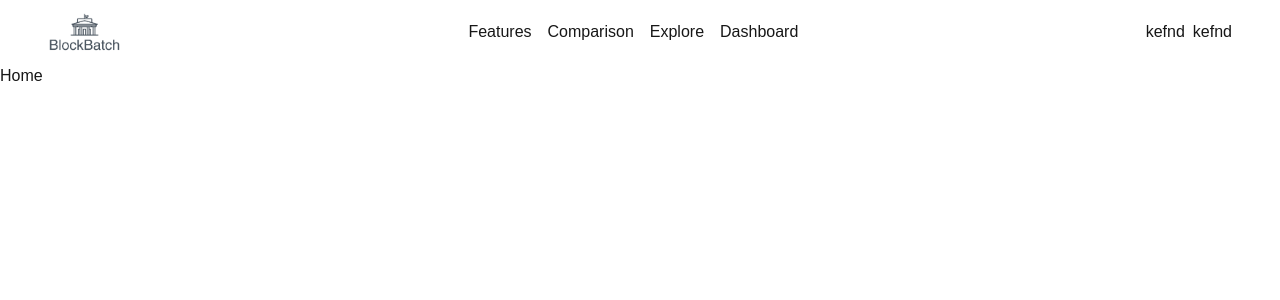
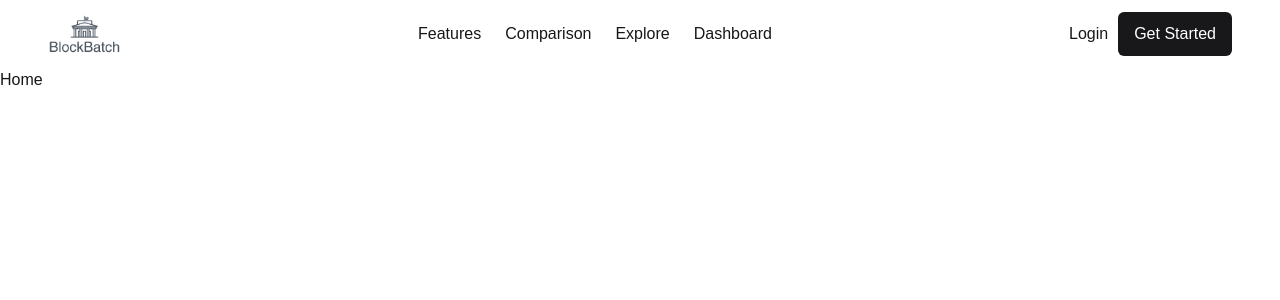
Before and after one commit to IsaacHerreraAguilar/BlockBatchDev, a Next.js app: page / in a window 1280 px wide. Shown: the top 300 px of the page. Built offline with nearby package versions, Linux system fonts and the light colour scheme.

Commit message:
style: enhance global styles and header component
- Added primary color variable to globals.css.
- Removed background color from layout.tsx for improved styling.
- Adjusted header navigation gap and updated button labels for clarity.

```diff
--- a/src/app/globals.css
+++ b/src/app/globals.css
@@ -3,11 +3,13 @@
 :root {
   --background: #ffffff;
   --foreground: #171717;
+  --primary: #18181b;
 }
 
 @theme inline {
   --color-background: var(--background);
   --color-foreground: var(--foreground);
+  --color-primary: var(--primary);
   --font-sans: var(--font-geist-sans);
   --font-mono: var(--font-geist-mono);
 }
--- a/src/app/layout.tsx
+++ b/src/app/layout.tsx
@@ -26,7 +26,7 @@ export default function RootLayout({
   return (
     <html lang="en">
       <body
-        className={`${geistSans.variable} ${geistMono.variable} antialiased bg-red-400`}
+        className={`${geistSans.variable} ${geistMono.variable} antialiased`}
       >
         <Header />
         {children}
--- a/src/components/header.tsx
+++ b/src/components/header.tsx
@@ -20,12 +20,12 @@ export function Header() {
     return (
         <div className="mx-auto container px-12 py-3  flex justify-between items-center">
             <Image src={logo} width={73} alt="BlockBatch" height={40} />
-            <nav className="flex gap-4">
-                {NAV_LINKS.map((value) => <NavigationItem {...value} />)}
+            <nav className="flex gap-6">
+                {NAV_LINKS.map((value, index) => <NavigationItem key={`${index}_${Math.random()}`} {...value} />)}
             </nav>
-            <div className="flex gap-2 items-center">
-                <button>kefnd</button>
-                <button>kefnd</button>
+            <div className="flex gap-2.5 items-center">
+                <button>Login</button>
+                <button className="px-4 py-2.5 bg-primary text-white rounded-md ">Get Started</button>
             </div>
         </div>
     )
```
